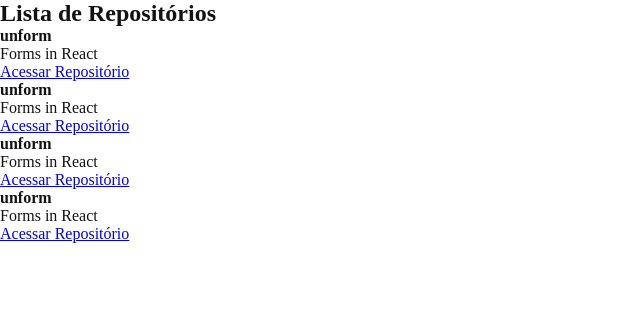
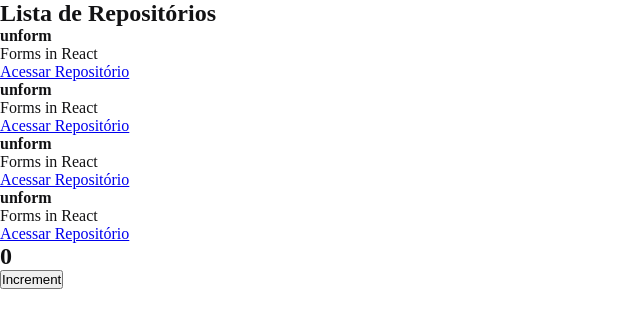
Before and after one commit to rakelmm/fundamentos-reactjs, a React app: page / in a window 1280 px wide. Shown: the top 328 px of the page, without its empty margins (0-640 px from the left). Built offline with nearby package versions, Linux system fonts and the light colour scheme.

Commit message:
Estado do componente

```diff
--- a/src/App.jsx
+++ b/src/App.jsx
@@ -1,6 +1,12 @@
+import { Counter } from './components/Counter';
 import { RepositoryList } from './components/RepositoryList';
 import './styles/global.scss';
 
 export function App() {
-    return <RepositoryList />
+    return (
+        <>
+            <RepositoryList />
+            <Counter />
+        </>
+    )
 }
--- /dev/null
+++ b/src/components/Counter.jsx
@@ -0,0 +1,18 @@
+import { useState } from "react";
+
+export function Counter() {
+    const [counter, setCounter] = useState(0);
+
+    function increment() {
+        setCounter(counter + 1);
+    }
+
+    return (
+        <div>
+            <h2>{counter}</h2>
+            <button type="button" onClick={increment}>
+                Increment
+            </button>
+        </div>
+    );
+}
```
